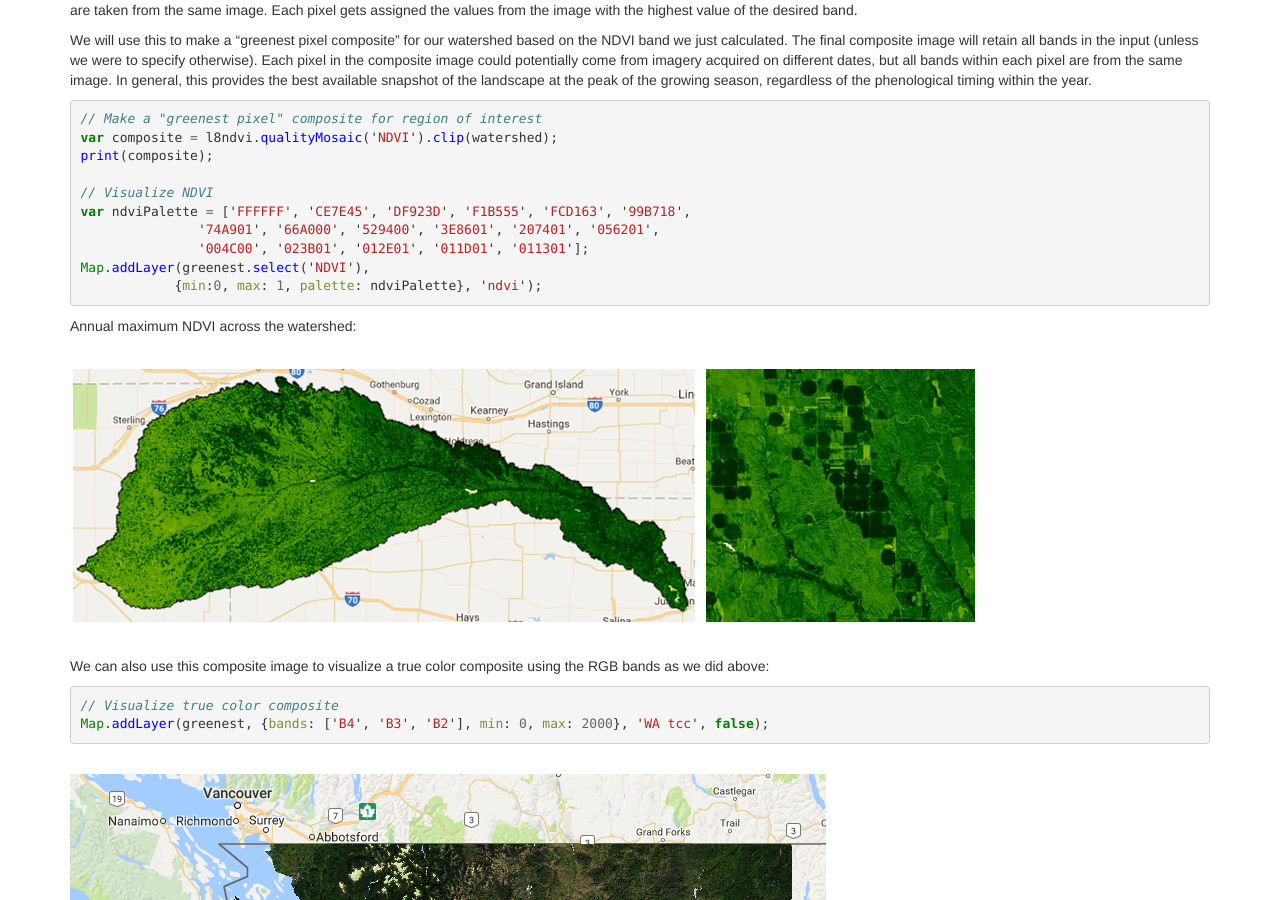
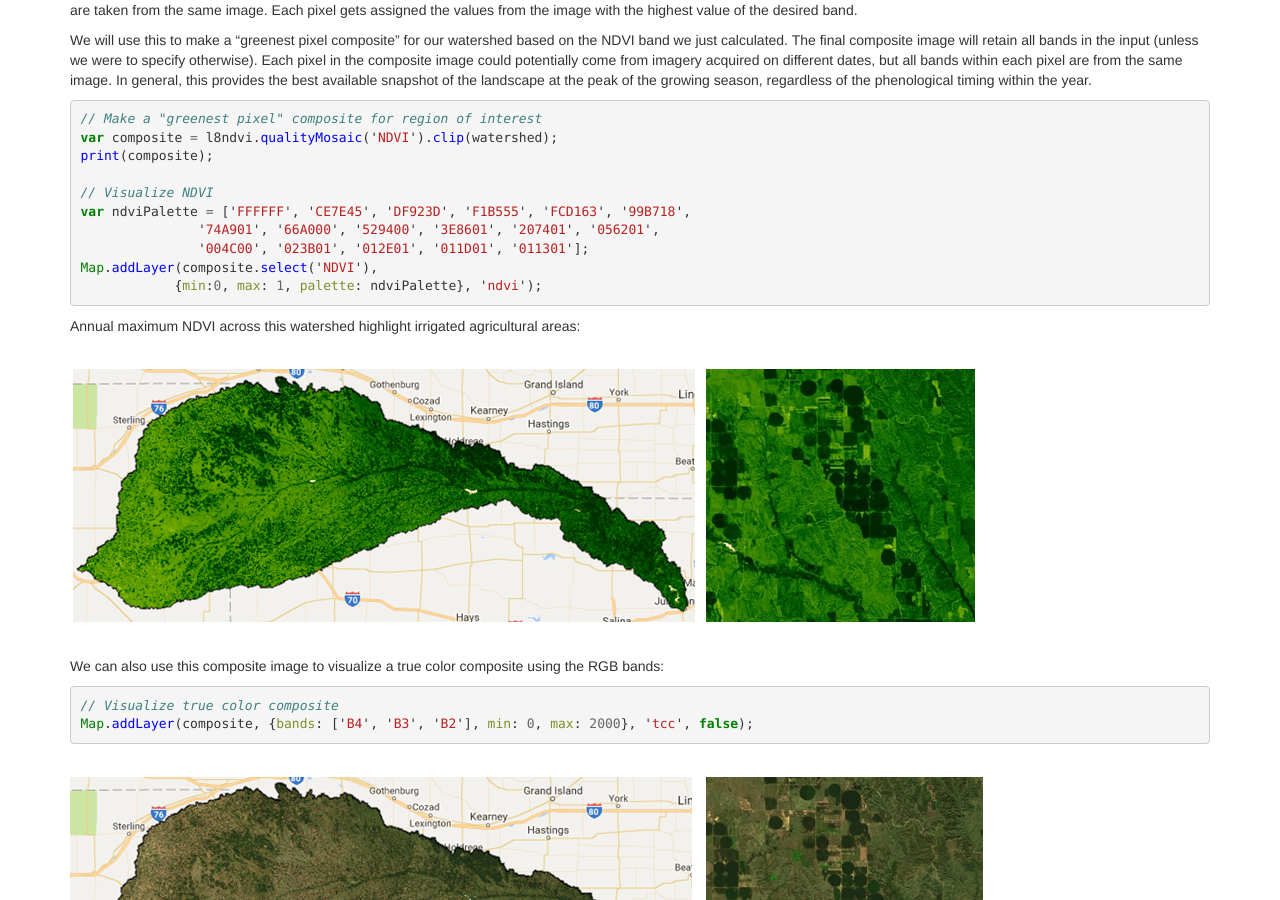
Before and after one commit to geohackweek/GoogleEarthEngine, a Jekyll site: the page built from _episodes/03-load-imagery.md, in a window 1280 px wide and 900 px high, scrolled down 5615 px. Built offline with Jekyll 4.4.1, drawn with Linux system fonts in a browser that asks for light colours.

Commit message:
updated through tcc section

```diff
--- a/_episodes/03-load-imagery.md
+++ b/_episodes/03-load-imagery.md
@@ -186,25 +186,24 @@ print(composite);
 var ndviPalette = ['FFFFFF', 'CE7E45', 'DF923D', 'F1B555', 'FCD163', '99B718',
                '74A901', '66A000', '529400', '3E8601', '207401', '056201',
                '004C00', '023B01', '012E01', '011D01', '011301'];
-Map.addLayer(greenest.select('NDVI'),
+Map.addLayer(composite.select('NDVI'),
             {min:0, max: 1, palette: ndviPalette}, 'ndvi');
 {% endhighlight %}
 
-Annual maximum NDVI across the watershed:
+Annual maximum NDVI across this watershed highlight irrigated agricultural areas:
 
 <br>
 <img src="../fig/03_ndvi.png" border = "10">
 <br><br>
 
-We can also use this composite image to visualize a true color composite using the RGB bands as we did above:
+We can also use this composite image to visualize a true color composite using the RGB bands:
 
 {% highlight javascript %}
 // Visualize true color composite
-Map.addLayer(greenest, {bands: ['B4', 'B3', 'B2'], min: 0, max: 2000}, 'WA tcc', false);
-{% endhighlight %}
+Map.addLayer(composite, {bands: ['B4', 'B3', 'B2'], min: 0, max: 2000}, 'tcc', false);{% endhighlight %}
 
 <br>
-<img src="../fig/03_waTCC.png" border = "10">
+<img src="../fig/03_tcc.png" border = "10">
 <br><br>
 
 ## Exporting Composite Images
```
Also changed, not shown: fig/03_tcc.png (added).
